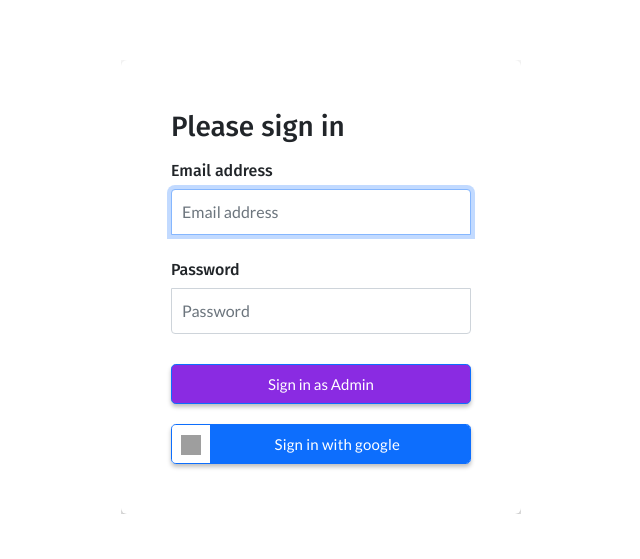
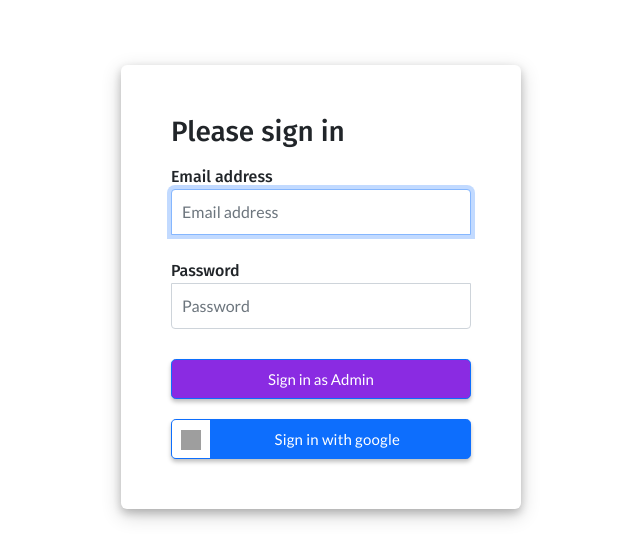
Before and after one commit to wsaldana/sample_ecommerce_proyecto2, a React (Create React App) app: page / in a window 1280 px wide. Shown: the part 113-672 px from the top of the page, without its empty margins (319-959 px from the left). Built offline with nearby package versions, Linux system fonts and the light colour scheme; grey boxes are pictures that could not be loaded.

Commit message:
Fixed css

```diff
--- a/src/AppUser.css
+++ b/src/AppUser.css
@@ -5,6 +5,9 @@
   margin: 0;
   padding: 0;
   font-family: 'Lato', sans-serif;
+}
+
+body {
   overflow-y: auto;
   overflow-x: hidden;
 }
--- a/src/components/Usuarios/Login/style.css
+++ b/src/components/Usuarios/Login/style.css
@@ -22,7 +22,7 @@
   margin: auto;
   background-color: white;
   border-radius: 6px;
-  box-shadow: 0 4px 8px 0 rgba(0, 0, 0, 0.2), 0 6px 20px 0 rgba(0, 0, 0, 0.19);
+  box-shadow: 0 4px 8px 0 rgba(0, 0, 0, 0.2), 0 6px 20px 0 rgba(0, 0, 0, 0.19)!important;
 }
 .form-signin .checkbox {
   font-weight: 400;
@@ -67,6 +67,7 @@
   border-radius: 2px;
   -webkit-box-shadow: 0 3px 4px 0 rgba(0, 0, 0, 0.25);
   box-shadow: 0 3px 4px 0 rgba(0, 0, 0, 0.25);
+  overflow: hidden;
 }
 .btn-admin .google-icon-wrapper {
   position: absolute;
--- a/src/components/Usuarios/sidebarUser.js
+++ b/src/components/Usuarios/sidebarUser.js
@@ -4,14 +4,8 @@
 export const SidebarData = [
   {
     title: 'Home',
-    path: '/user',
+    path: '/user/shop',
     icon: <AiIcons.AiFillHome />,
-    cName: 'nav-text'
-  },
-  {
-    title: 'Shop',
-    path: '/user/shop',
-    icon: <AiIcons.AiFillShopping />,
     cName: 'nav-text'
   },
   {
@@ -20,10 +14,4 @@
     icon: <AiIcons.AiTwotoneSetting />,
     cName: 'nav-text'
   },
-  {
-    title: 'LogOut',
-    path: '/logout',
-    icon: <AiIcons.AiOutlineUserDelete />,
-    cName: 'nav-text'
-  }
 ];
```
Also changed, not shown: 1 other file (tests, documents, lock files or other folders).
